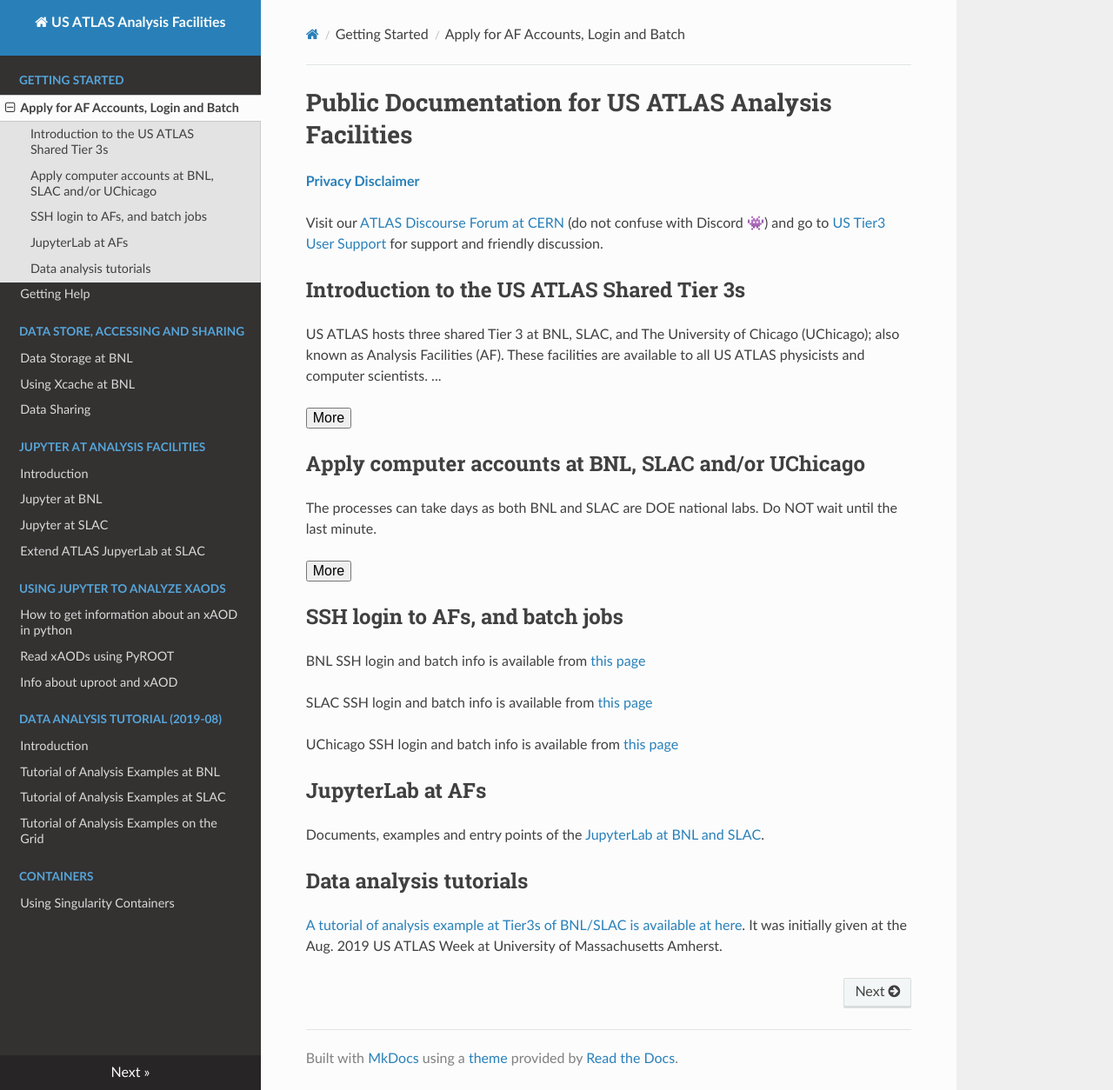
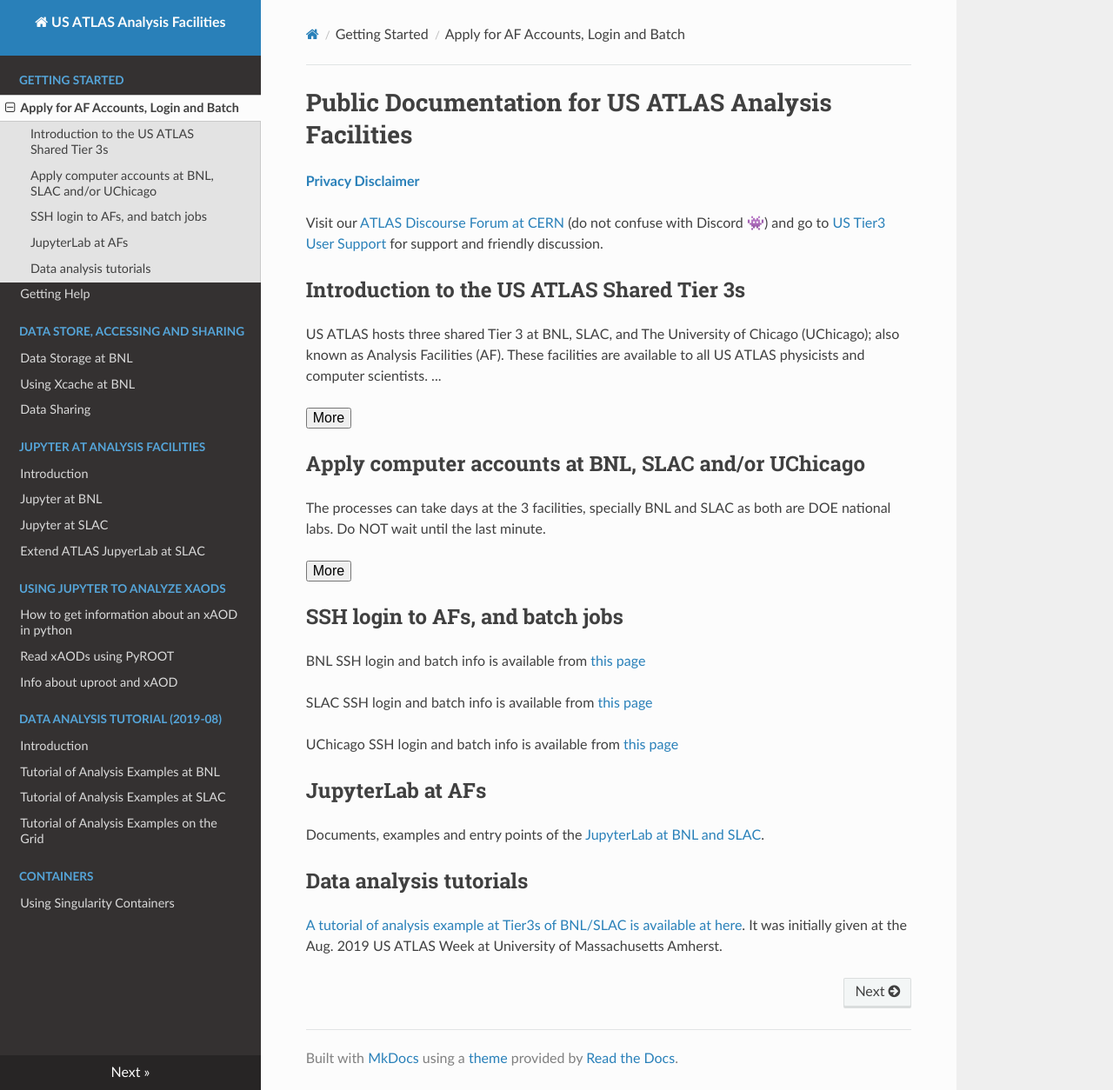
Before and after one commit to usatlas/AFdocs, an MkDocs documentation site: the page built from tier3docs/README.md, in a window 1280 px wide and 1254 px high. Shown: the whole window at 87% size. Built offline with MkDocs 1.6.1, drawn with Linux system fonts in a browser that asks for light colours; nearby versions of some CDN libraries.

Commit message:
Update README.md

```diff
--- a/tier3docs/README.md
+++ b/tier3docs/README.md
@@ -28,7 +28,7 @@ storages.</span>
 <button onclick="readMoreOrLess('introLess', 'introMore', 'introBtn')" id="introBtn">More</button>
 
 ## Apply computer accounts at BNL, SLAC and/or UChicago
-The processes can take days as both BNL and SLAC are DOE national labs. Do NOT wait until the
+The processes can take days at the 3 facilities, specially BNL and SLAC as both are DOE national labs. Do NOT wait until the
 last minute.
 
 <span id="acctsLess"></span>
```
